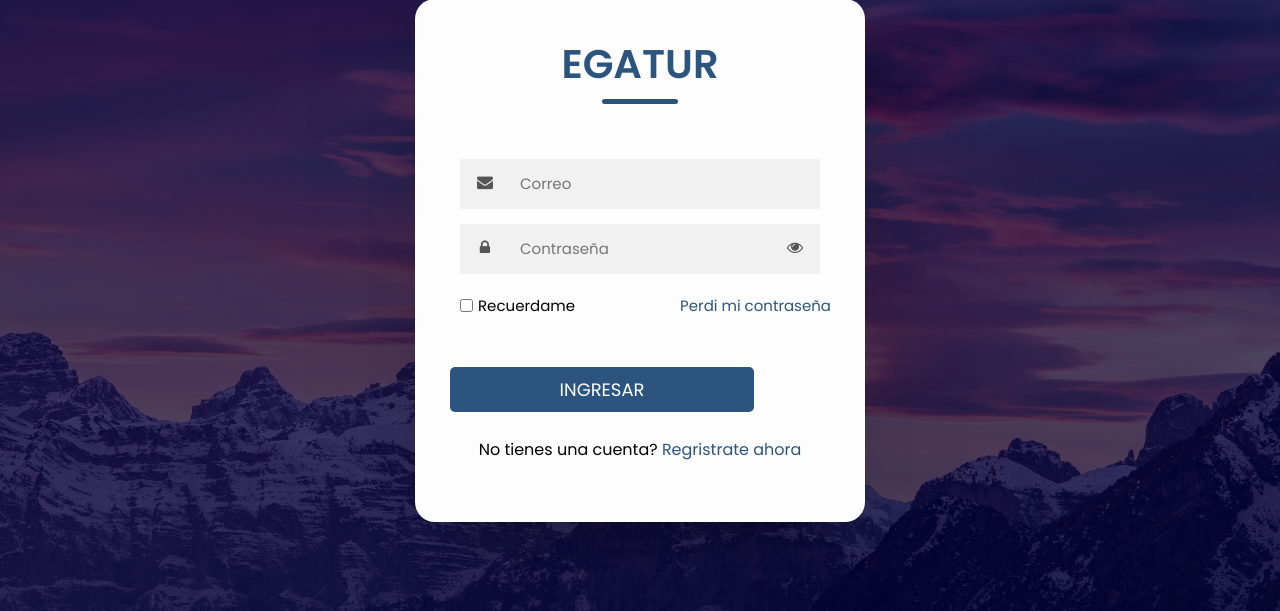
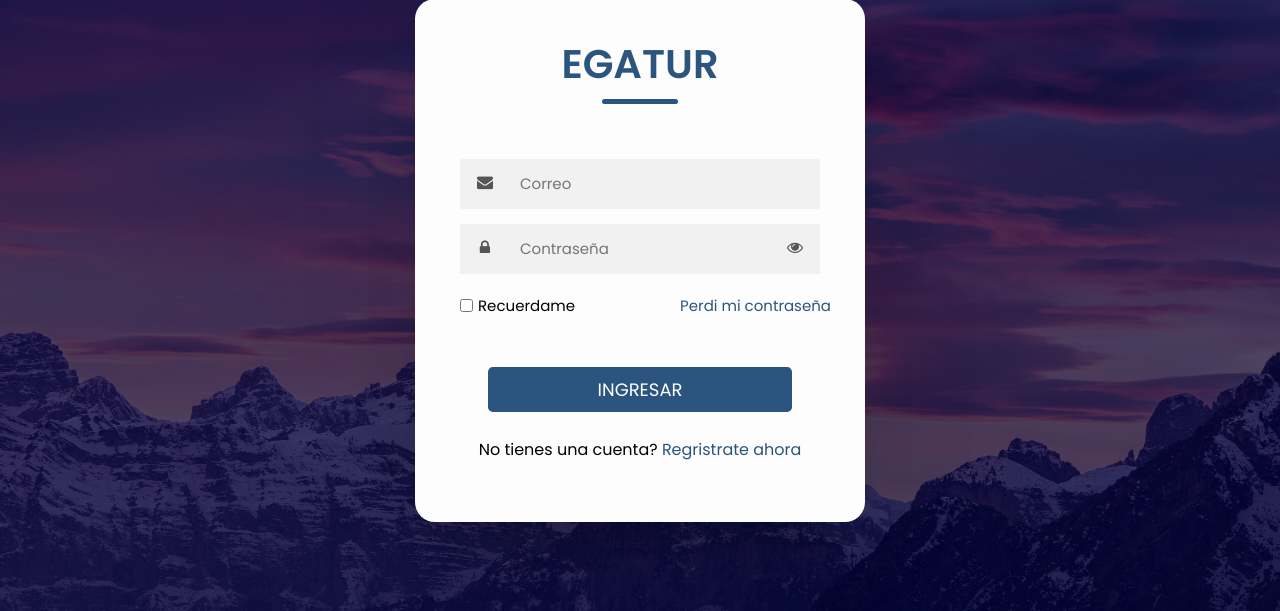
Before and after one commit to JhonHuanacuni/MonitoreoTyH_EGATUR, a PHP site: page / in a window 1280 px wide. Shown: the part 140-751 px from the top of the page. Run offline with PHP 8.4, Linux system fonts and the light colour scheme.

Commit message:
botones mejorados

```diff
--- a/css/style1.css
+++ b/css/style1.css
@@ -122,8 +122,8 @@ body {
     transition: all 0.3s;
     padding: 0 15px;
     margin: auto;
-    justify-content: center !important;
-    align-items: center !important;
+    justify-content: center ;
+    display: flex;
 }
 
 .btn:hover {
--- a/index.php
+++ b/index.php
@@ -8,8 +8,9 @@ session_start();
   <meta charset="UTF-8">
   <meta name="viewport" content="width=device-width, initial-scale=1.0">
   <title>Login</title>
+
+  <link rel="stylesheet" href="https://cdnjs.cloudflare.com/ajax/libs/font-awesome/4.7.0/css/font-awesome.min.css">
   <link rel="stylesheet" href="./css/style1.css">
-  <link rel="stylesheet" href="https://cdnjs.cloudflare.com/ajax/libs/font-awesome/4.7.0/css/font-awesome.min.css">
 </head>
 
 <body>
```
